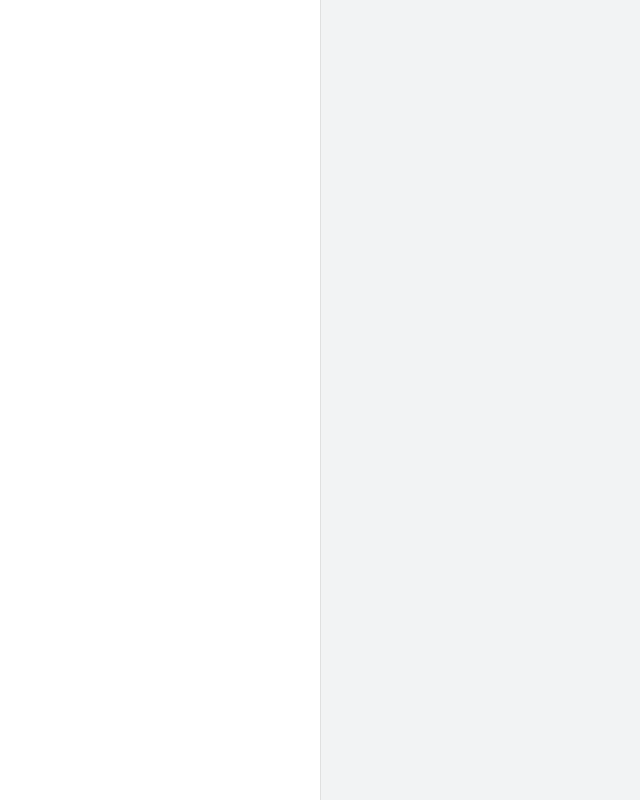
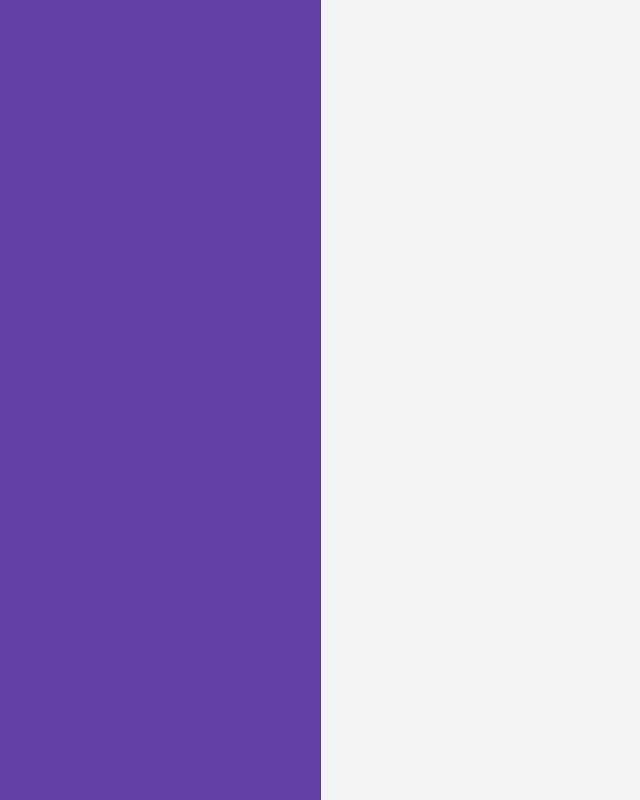
Before and after one commit to afbelardi/twitch-randomizer, a React (Create React App) app: page / in a window 1280 px wide. Shown: the whole page, without its empty margins (99-739 px from the left). Built offline with nearby package versions, Linux system fonts and the light colour scheme.

Commit message:
changed sidebar color to twitch purple

```diff
--- a/src/components/SideBar.js
+++ b/src/components/SideBar.js
@@ -4,6 +4,8 @@ import Drawer from '@material-ui/core/Drawer';
 import CssBaseline from '@material-ui/core/CssBaseline';
 
 const drawerWidth = 420;
+
+
 
 const useStyles = makeStyles((theme) => ({
     root: {
@@ -12,9 +14,11 @@ const useStyles = makeStyles((theme) => ({
     drawer: {
       width: drawerWidth,
       flexShrink: 0,
+
     },
     drawerPaper: {
       width: drawerWidth,
+      background: '#6441A4'
     },
     // necessary for content to be below app bar
     toolbar: theme.mixins.toolbar,
```
